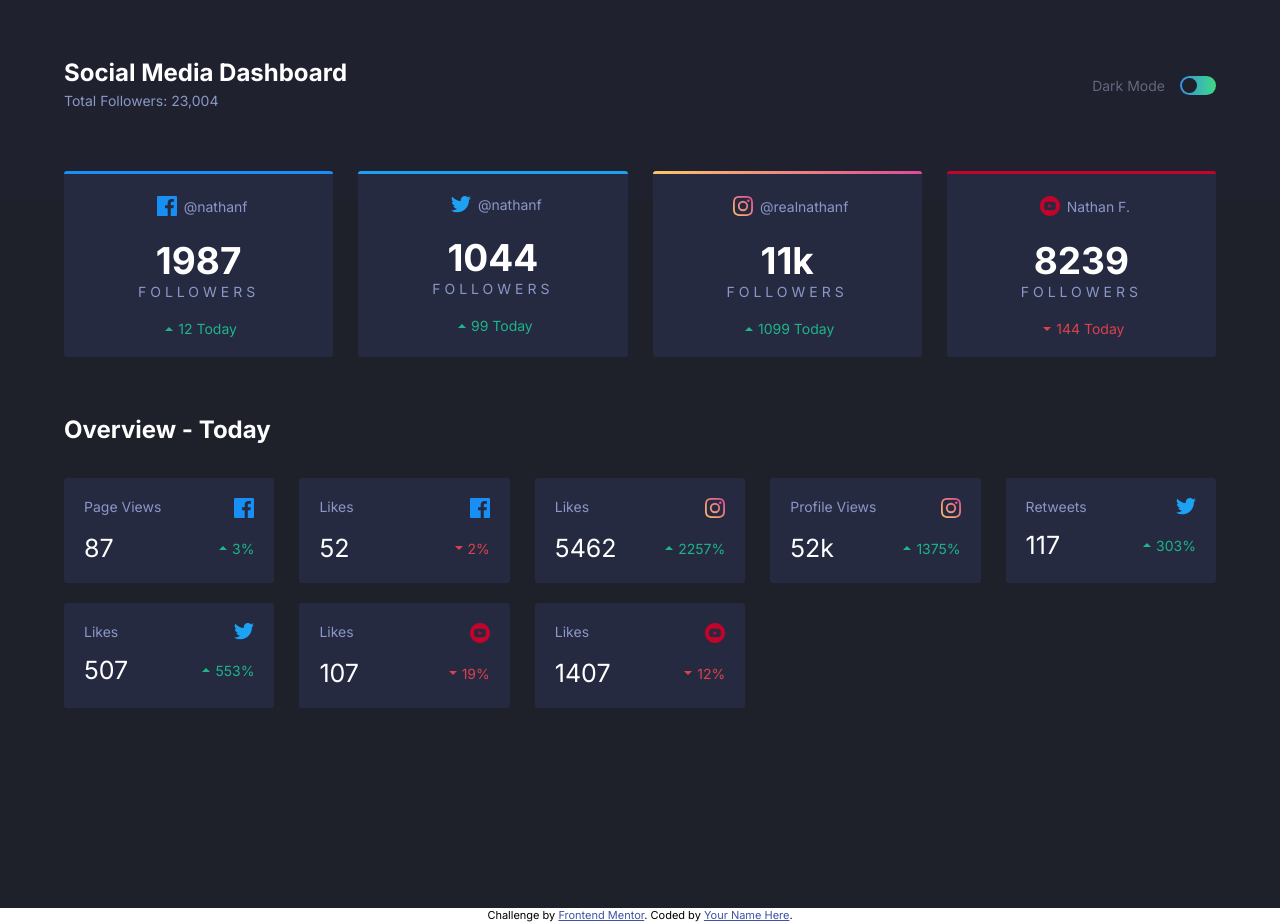
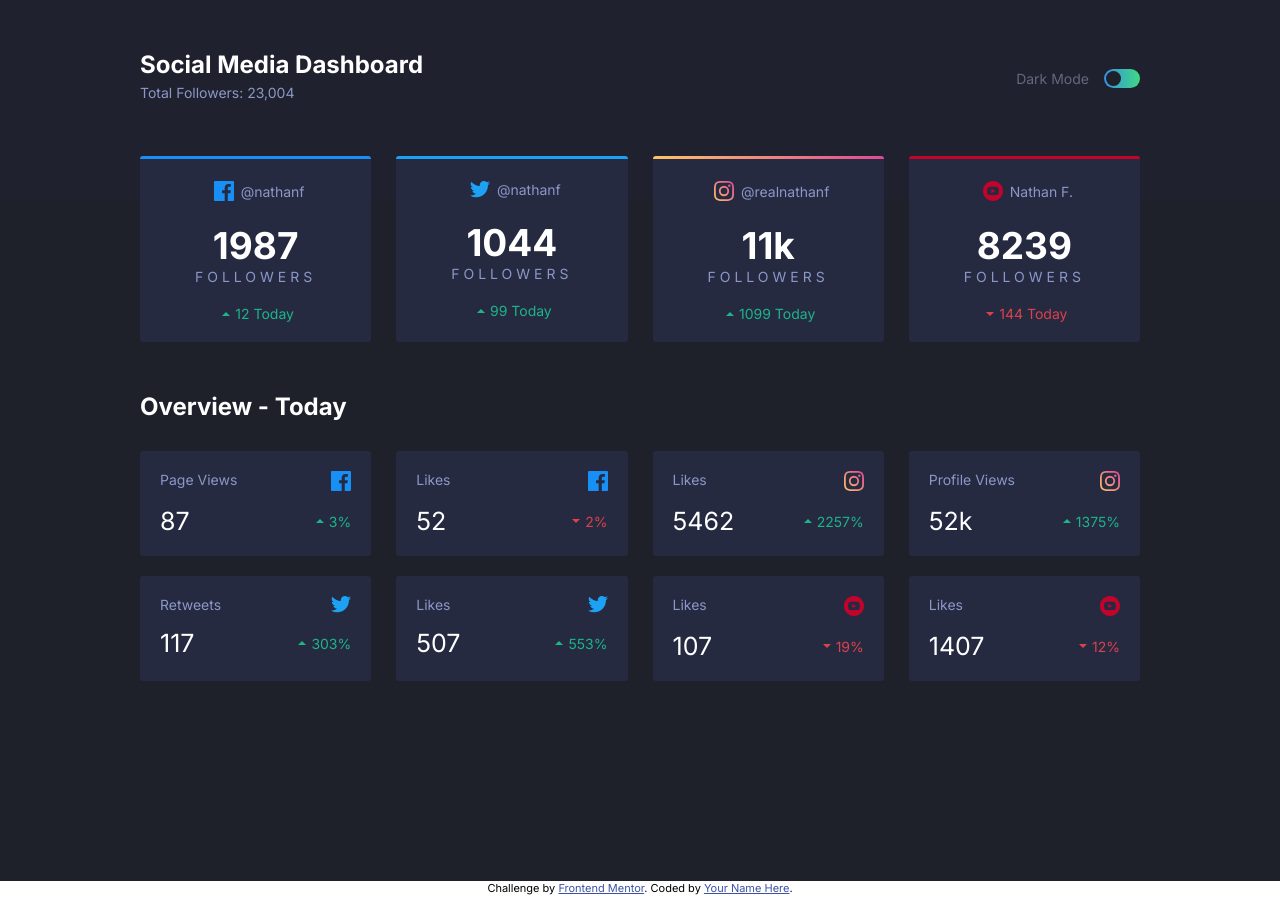
Before and after one commit to marinahambaryan/social-media-dashboard-with-theme-switcher-master, a plain HTML site: page index.html in a window 1280 px wide. After the commit the page ends 895 px from the top, so only its background shows below. Drawn offline with nearby package versions, Linux system fonts and the light colour scheme.

Commit message:
max-width changed

```diff
--- a/styles.css
+++ b/styles.css
@@ -54,7 +54,7 @@ hr {
 
 .top-and-bottom {
   width: 90%;
-  max-width: 1440px;
+  max-width: 1000px;
   position: relative;
   bottom: 200px;
 }
```
